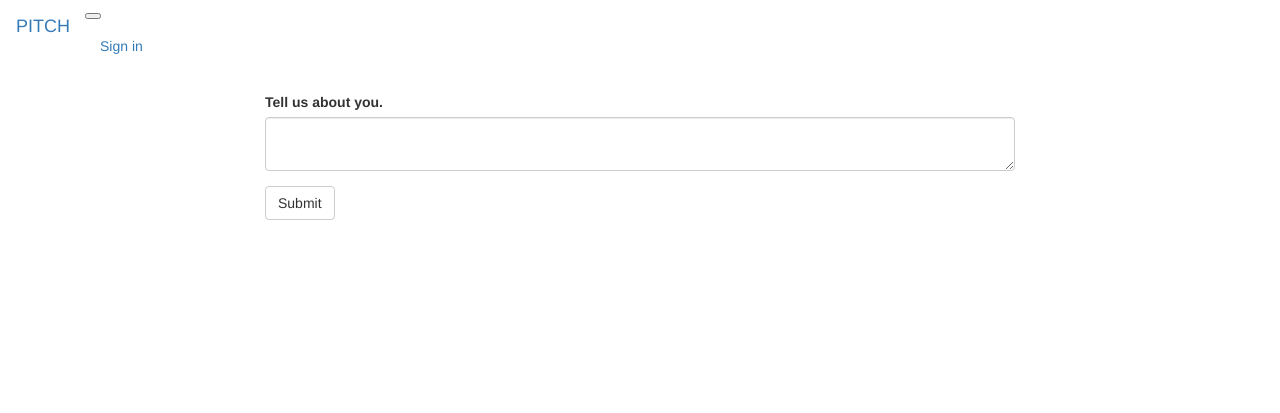
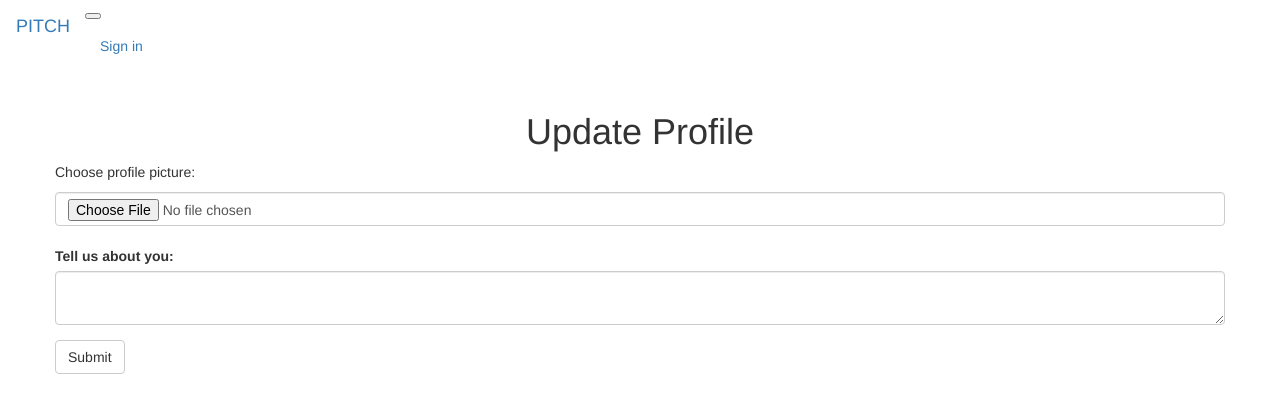
Before and after one commit to p-koskey/pitch, a Flask app: template app/templates/profile/update.html in a window 1280 px wide. Shown: the top 413 px of the page. Run offline with Flask 2, Linux system fonts and the light colour scheme; the template is opened without the code that fills it: values that come from a table or form of the project are taken from there, others are empty; some libraries are stand-ins or nearby versions.

Commit message:
updated profile tab

```diff
--- a/app/main/forms.py
+++ b/app/main/forms.py
@@ -12,7 +12,7 @@ class PitchForm(FlaskForm):
     submit = SubmitField('Submit')
 
 class UpdateProfile(FlaskForm):
-    bio = TextAreaField('Tell us about you.',validators = [Required()])
+    bio = TextAreaField('Tell us about you:',validators = [Required()])
     submit = SubmitField('Submit')
 
 class CommentForm(FlaskForm):
--- a/app/templates/profile/profile.html
+++ b/app/templates/profile/profile.html
@@ -26,6 +26,7 @@
 
     {% if user == current_user %}
       <a href="{{url_for('main.update_profile',uname=user.username)}}">Edit profile</a>
+
     {% endif %}
 
 
--- a/app/templates/profile/update.html
+++ b/app/templates/profile/update.html
@@ -3,17 +3,19 @@
 
 {% block content %}
 <div class="container mt-5 ">
-  <div class="row border border-dark rounded p-2">
-    <div class= "col-md-2">
-      {% if user == current_user %}
-      <form  action="{{url_for('main.update_pic',uname=user.username)}}" method="post" enctype = "multipart/form-data">
+  <div class="row ">
+    <div class= "col mt-5">
+      <h1 class="text-center">Update Profile </h1>
 
-        <input type="file"  name="photo" class="form-control" required>
-        <input type="submit">
-        {% endif %}
-    </div>
-    <div class="col-md-8">
-  {{wtf.quick_form(form)}}
+      <form class="form" action="" method="post" enctype = "multipart/form-data">
+        <p>Choose profile picture:   </p>
+
+        <input type="file"  name="photo" class="form-control" required> <br>
+        {{wtf.quick_form(form)}}
+      </form>
+
+     <br>
+
 </div>
 </div>
 </div>
```
Also changed, not shown: app/main/views.py (+6 -20 lines), app/templates/profile/mypitch.html (+20 -3 lines), app/static/photos/Facetune-20180818736783228.jpg (added), app/static/photos/Facetune-20180818736783228_1.jpg (added), app/static/photos/Facetune-20180818736783228_2.jpg (added), app/static/photos/bcg-min_1_2.jpg (added), app/static/photos/bcg-min_1_3.jpg (added), app/static/photos/bcg-min_1_4.jpg (added).
